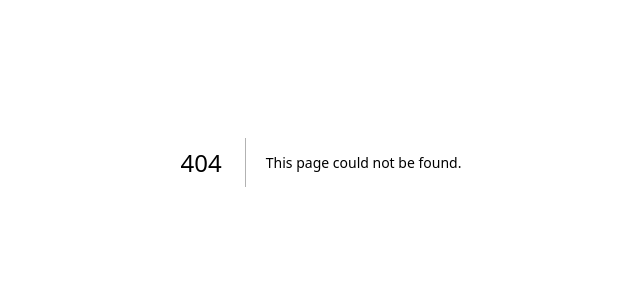
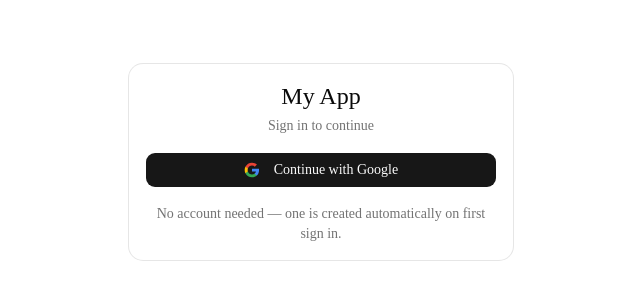
Before and after one commit to royalahn/nextjs-boilerplate-ts, a Next.js app: page /login in a window 1280 px wide. Before the commit this address had no page. Shown: the part 238-538 px from the top of the page, without its empty margins (319-959 px from the left). Built offline with nearby package versions, Linux system fonts and the light colour scheme; no server answers.

Commit message:
feat: add login page with Google OAuth button

```diff
--- /dev/null
+++ b/src/app/(auth)/login/page.tsx
@@ -0,0 +1,63 @@
+import { auth, signIn } from "@/lib/auth"
+import { redirect } from "next/navigation"
+import { Button } from "@/components/ui/button"
+import {
+  Card,
+  CardContent,
+  CardDescription,
+  CardHeader,
+  CardTitle,
+} from "@/components/ui/card"
+
+export default async function LoginPage() {
+  const session = await auth()
+  if (session?.user) redirect("/dashboard")
+
+  return (
+    <div className="flex min-h-screen items-center justify-center bg-background">
+      <Card className="w-full max-w-sm">
+        <CardHeader className="text-center">
+          <CardTitle className="text-2xl">My App</CardTitle>
+          <CardDescription>Sign in to continue</CardDescription>
+        </CardHeader>
+        <CardContent>
+          <form
+            action={async () => {
+              "use server"
+              await signIn("google", { redirectTo: "/dashboard" })
+            }}
+          >
+            <Button type="submit" className="w-full" size="lg">
+              <svg
+                className="mr-2 h-4 w-4"
+                viewBox="0 0 24 24"
+                aria-hidden="true"
+              >
+                <path
+                  d="M22.56 12.25c0-.78-.07-1.53-.2-2.25H12v4.26h5.92c-.26 1.37-1.04 2.53-2.21 3.31v2.77h3.57c2.08-1.92 3.28-4.74 3.28-8.09z"
+                  fill="#4285F4"
+                />
+                <path
+                  d="M12 23c2.97 0 5.46-.98 7.28-2.66l-3.57-2.77c-.98.66-2.23 1.06-3.71 1.06-2.86 0-5.29-1.93-6.16-4.53H2.18v2.84C3.99 20.53 7.7 23 12 23z"
+                  fill="#34A853"
+                />
+                <path
+                  d="M5.84 14.09c-.22-.66-.35-1.36-.35-2.09s.13-1.43.35-2.09V7.07H2.18C1.43 8.55 1 10.22 1 12s.43 3.45 1.18 4.93l2.85-2.22.81-.62z"
+                  fill="#FBBC05"
+                />
+                <path
+                  d="M12 5.38c1.62 0 3.06.56 4.21 1.64l3.15-3.15C17.45 2.09 14.97 1 12 1 7.7 1 3.99 3.47 2.18 7.07l3.66 2.84c.87-2.6 3.3-4.53 6.16-4.53z"
+                  fill="#EA4335"
+                />
+              </svg>
+              Continue with Google
+            </Button>
+          </form>
+          <p className="mt-4 text-center text-sm text-muted-foreground">
+            No account needed — one is created automatically on first sign in.
+          </p>
+        </CardContent>
+      </Card>
+    </div>
+  )
+}
```
